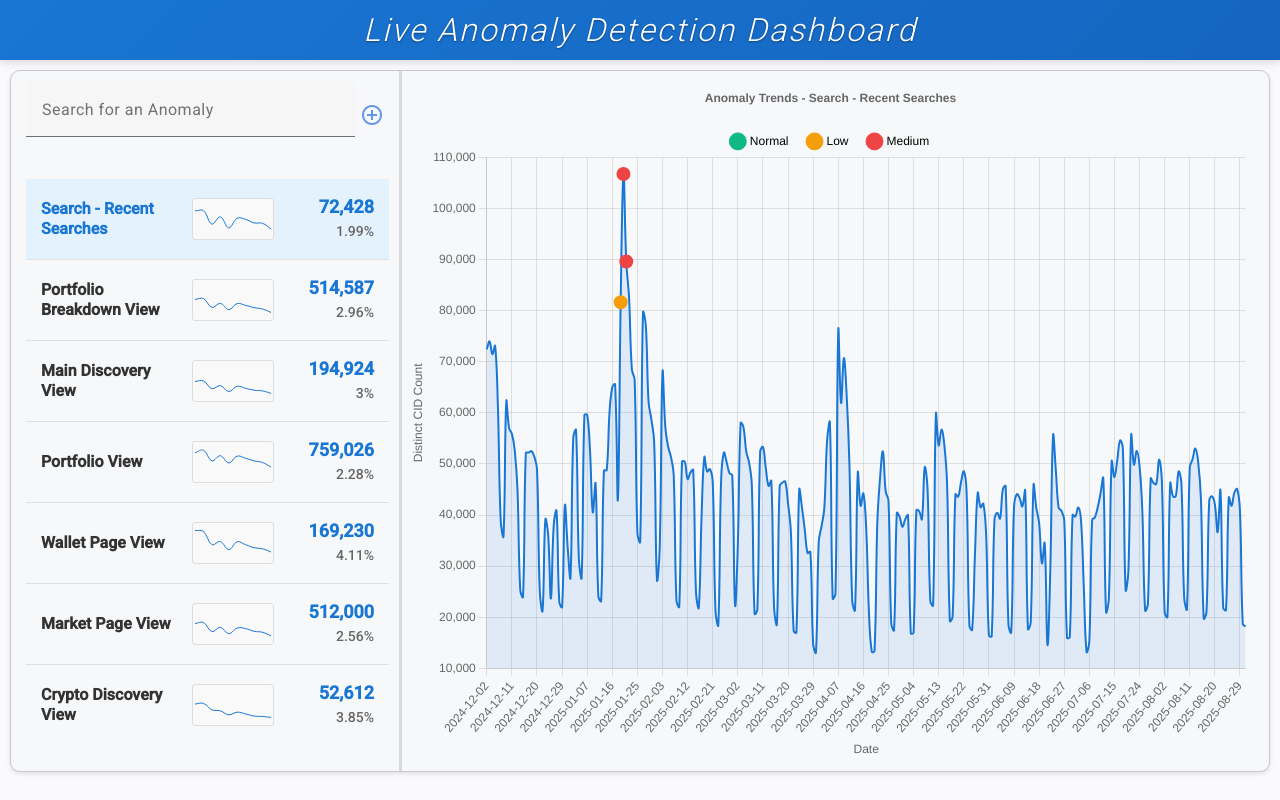
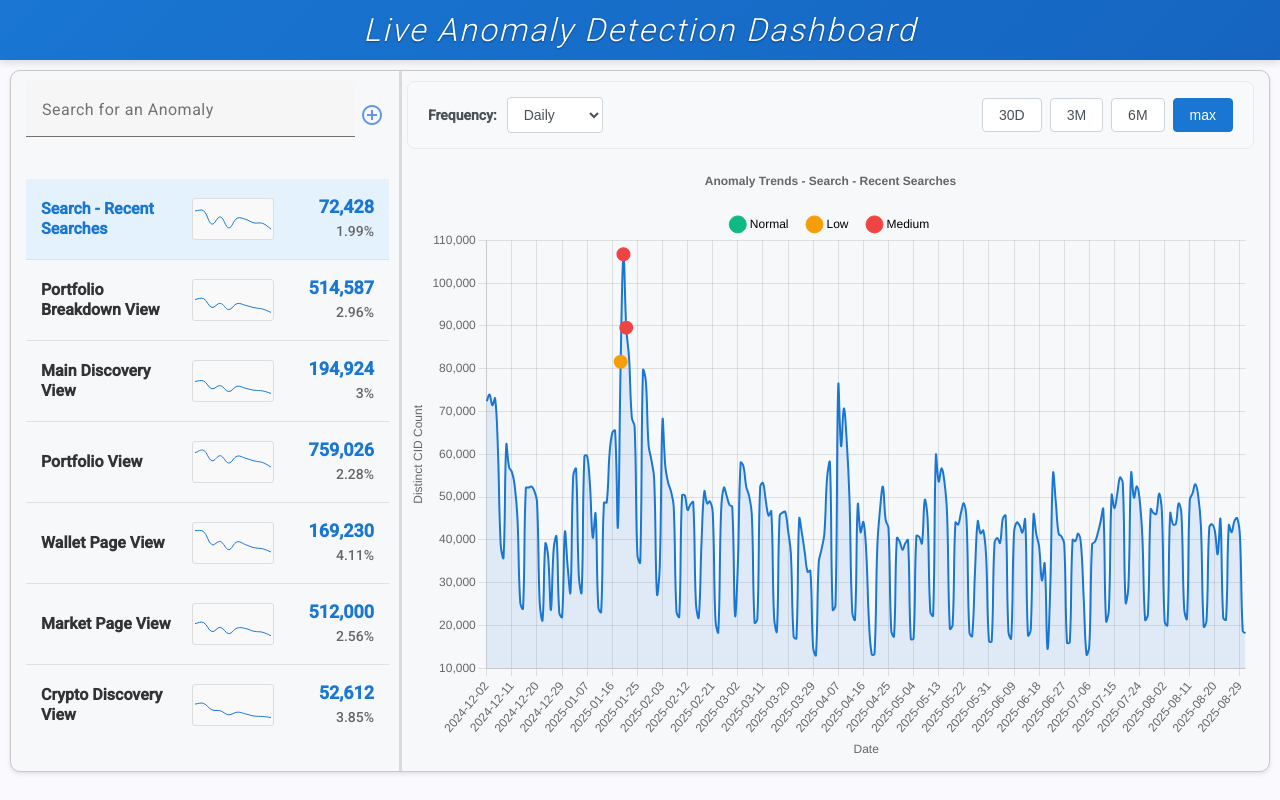
Before and after one commit to giorgibe-tr/anomaly, an Angular app in the folder anomaly-app/: page /main in a window 1280 px wide. Built offline with nearby package versions, Linux system fonts and the light colour scheme.

Commit message:
filters for chart added

```diff
--- a/anomaly-app/src/app/pages/main/main.html
+++ b/anomaly-app/src/app/pages/main/main.html
@@ -43,6 +43,22 @@
          </div>
     </span>
     <span class="chart-content">
+        <div class="chart-filters">
+            <div class="frequency-filter">
+                <label for="frequency-select">Frequency:</label>
+                <select id="frequency-select" [(ngModel)]="selectedFrequency" (change)="onFrequencyChange()">
+                    <option value="daily">Daily</option>
+                    <option value="weekly">Weekly</option>
+                    <option value="monthly">Monthly</option>
+                </select>
+            </div>
+            <div class="time-period-buttons">
+                <button class="period-btn" [class.active]="selectedPeriod === '30D'" (click)="selectPeriod('30D')">30D</button>
+                <button class="period-btn" [class.active]="selectedPeriod === '3M'" (click)="selectPeriod('3M')">3M</button>
+                <button class="period-btn" [class.active]="selectedPeriod === '6M'" (click)="selectPeriod('6M')">6M</button>
+                <button class="period-btn" [class.active]="selectedPeriod === 'max'" (click)="selectPeriod('max')">max</button>
+            </div>
+        </div>
         <div class="chart-container">
             <canvas #chartCanvas></canvas>
         </div>
--- a/anomaly-app/src/app/pages/main/main.less
+++ b/anomaly-app/src/app/pages/main/main.less
@@ -53,10 +53,79 @@
         height: 100%;
         background: @main-background-color;
         padding: 10px 5px;
+        display: flex;
+        flex-direction: column;
+
+        .chart-filters {
+            display: flex;
+            justify-content: space-between;
+            align-items: center;
+            padding: 15px 20px;
+            background: #f8f9fa;
+            border: 1px solid #e9ecef;
+            border-radius: 8px;
+            margin-bottom: 15px;
+
+            .frequency-filter {
+                display: flex;
+                align-items: center;
+                gap: 10px;
+
+                label {
+                    font-weight: 600;
+                    color: #495057;
+                    font-size: 14px;
+                }
+
+                select {
+                    padding: 8px 12px;
+                    border: 1px solid #ced4da;
+                    border-radius: 4px;
+                    background: white;
+                    font-size: 14px;
+                    color: #495057;
+                    cursor: pointer;
+
+                    &:focus {
+                        outline: none;
+                        border-color: #1976d2;
+                        box-shadow: 0 0 0 2px rgba(25, 118, 210, 0.2);
+                    }
+                }
+            }
+
+            .time-period-buttons {
+                display: flex;
+                gap: 8px;
+
+                .period-btn {
+                    padding: 8px 16px;
+                    border: 1px solid #ced4da;
+                    border-radius: 4px;
+                    background: white;
+                    color: #495057;
+                    font-size: 14px;
+                    font-weight: 500;
+                    cursor: pointer;
+                    transition: all 0.2s ease;
+
+                    &:hover {
+                        background: #e9ecef;
+                        border-color: #adb5bd;
+                    }
+
+                    &.active {
+                        background: #1976d2;
+                        color: white;
+                        border-color: #1976d2;
+                    }
+                }
+            }
+        }
 
         .chart-container {
             width: 100%;
-            height: 100%;
+            flex: 1;
             min-height: 400px;
             position: relative;
 
--- a/anomaly-app/src/app/pages/main/main.ts
+++ b/anomaly-app/src/app/pages/main/main.ts
@@ -45,6 +45,8 @@ export class Main implements OnInit, AfterViewInit {
   newsData: NewsResponse | null = null;
   isLoadingNews = false;
   miniCharts: Chart[] = [];
+  selectedFrequency = 'daily';
+  selectedPeriod = 'max';
 
   constructor(private http: HttpClient) {}
 
@@ -87,8 +89,6 @@ export class Main implements OnInit, AfterViewInit {
     });
 
     const uniqueFeatures = Array.from(featureMap.values());
-    console.log('Unique features found:', uniqueFeatures.length);
-    console.log('Feature names:', uniqueFeatures.map(f => f.name));
 
     return uniqueFeatures;
   }
@@ -111,10 +111,16 @@ export class Main implements OnInit, AfterViewInit {
   }
 
   loadChartData(featureName: string) {
-    // Always show all data for the feature
-    this.selectedFeatureData = data.filter(item => item.Feature === featureName);
+    // Get all data for the feature
+    let featureData = data.filter(item => item.Feature === featureName);
 
-    console.log('All data for feature:', featureName, this.selectedFeatureData.length, 'records');
+    // Apply time period filter
+    featureData = this.applyTimePeriodFilter(featureData);
+
+    // Apply frequency filter
+    featureData = this.applyFrequencyFilter(featureData);
+
+    this.selectedFeatureData = featureData;
 
     // Sort by date
     this.selectedFeatureData.sort((a, b) => new Date(a.date_of_use).getTime() - new Date(b.date_of_use).getTime());
@@ -141,7 +147,6 @@ export class Main implements OnInit, AfterViewInit {
     const severities = this.selectedFeatureData.map(item => item.anomaly_severity);
 
     if (this.selectedFeatureData.length === 0) {
-      console.log('No data to display in chart');
       // Show a message or create a placeholder chart
       this.createEmptyChart(ctx);
       return;
@@ -301,15 +306,6 @@ export class Main implements OnInit, AfterViewInit {
   }
 
   onPointClick(clickedData: any, dataIndex: number) {
-    console.log('Point clicked:', {
-      index: dataIndex,
-      date: clickedData.date_of_use,
-      distinctCIDCount: clickedData.distinct_CID_count,
-      severity: clickedData.anomaly_severity,
-      isAnomaly: clickedData.is_anomaly,
-      zScore: clickedData.z_score
-    });
-
     // Calculate analyzed period data for the current feature
     this.calculateAnalyzedPeriod(clickedData.Feature);
 
@@ -389,12 +385,8 @@ export class Main implements OnInit, AfterViewInit {
 
     this.http.get<NewsResponse>(apiUrl).subscribe({
       next: (response: NewsResponse) => {
-        console.log('Raw API response:', response);
-        console.log('Response type:', typeof response);
-        console.log('Response keys:', Object.keys(response));
         this.newsData = response;
         this.isLoadingNews = false;
-        console.log('News data set:', this.newsData);
       },
       error: (error) => {
         console.error('Error fetching news data:', error);
@@ -473,17 +465,154 @@ export class Main implements OnInit, AfterViewInit {
     this.selectedFeatureData = [];
   }
 
+  onFrequencyChange() {
+    // Reload chart data with new frequency
+    if (this.selectedItemId) {
+      const selectedItem = this.data.find(item => item.id === this.selectedItemId);
+      if (selectedItem) {
+        this.loadChartData(selectedItem.name);
+      }
+    }
+  }
+
+  selectPeriod(period: string) {
+    this.selectedPeriod = period;
+    // Reload chart data with new period
+    if (this.selectedItemId) {
+      const selectedItem = this.data.find(item => item.id === this.selectedItemId);
+      if (selectedItem) {
+        this.loadChartData(selectedItem.name);
+      }
+    }
+  }
+
+  applyTimePeriodFilter(data: any[]): any[] {
+    if (!data || data.length === 0) return data;
+
+    // Sort by date first
+    const sortedData = data.sort((a, b) => new Date(b.date_of_use).getTime() - new Date(a.date_of_use).getTime());
+    const latestDate = new Date(sortedData[0].date_of_use);
+    const earliestDate = new Date(sortedData[sortedData.length - 1].date_of_use);
+
+    let cutoffDate: Date;
+
+    switch (this.selectedPeriod) {
+      case '30D':
+        cutoffDate = new Date(latestDate.getTime() - (30 * 24 * 60 * 60 * 1000));
+        break;
+      case '3M':
+        cutoffDate = new Date(latestDate.getTime() - (90 * 24 * 60 * 60 * 1000));
+        break;
+      case '6M':
+        cutoffDate = new Date(latestDate.getTime() - (180 * 24 * 60 * 60 * 1000));
+        break;
+      case 'max':
+        return data; // Return all data for max period
+      default:
+        return data;
+    }
+
+    // If the cutoff date is before our earliest data, just return all data
+    if (cutoffDate < earliestDate) {
+      return data;
+    }
+
+    const filteredData = data.filter(item => new Date(item.date_of_use) >= cutoffDate);
+    return filteredData;
+  }
+
+  applyFrequencyFilter(data: any[]): any[] {
+    if (!data || data.length === 0) return data;
+
+    // Sort by date first
+    const sortedData = data.sort((a, b) => new Date(a.date_of_use).getTime() - new Date(b.date_of_use).getTime());
+
+    switch (this.selectedFrequency) {
+      case 'daily':
+        return sortedData; // Return all daily data
+
+      case 'weekly':
+        return this.aggregateToWeekly(sortedData);
+
+      case 'monthly':
+        return this.aggregateToMonthly(sortedData);
+
+      default:
+        return sortedData;
+    }
+  }
+
+  aggregateToWeekly(data: any[]): any[] {
+    const weeklyData: any[] = [];
+    const weekGroups = new Map<string, any[]>();
+
+    data.forEach(item => {
+      const date = new Date(item.date_of_use);
+      const weekStart = new Date(date);
+      weekStart.setDate(date.getDate() - date.getDay()); // Start of week (Sunday)
+      const weekKey = weekStart.toISOString().split('T')[0];
+
+      if (!weekGroups.has(weekKey)) {
+        weekGroups.set(weekKey, []);
+      }
+      weekGroups.get(weekKey)!.push(item);
+    });
+
+    weekGroups.forEach((weekData, weekKey) => {
+      if (weekData.length > 0) {
+        const avgDistinctCID = weekData.reduce((sum, item) => sum + item.distinct_CID_count, 0) / weekData.length;
+        const hasAnomaly = weekData.some(item => item.is_anomaly === "True");
+
+        weeklyData.push({
+          ...weekData[0], // Use first item as base
+          date_of_use: weekKey,
+          distinct_CID_count: Math.round(avgDistinctCID),
+          is_anomaly: hasAnomaly ? "True" : "False"
+        });
+      }
+    });
+
+    return weeklyData.sort((a, b) => new Date(a.date_of_use).getTime() - new Date(b.date_of_use).getTime());
+  }
+
+  aggregateToMonthly(data: any[]): any[] {
+    const monthlyData: any[] = [];
+    const monthGroups = new Map<string, any[]>();
+
+    data.forEach(item => {
+      const date = new Date(item.date_of_use);
+      const monthKey = `${date.getFullYear()}-${String(date.getMonth() + 1).padStart(2, '0')}`;
+
+      if (!monthGroups.has(monthKey)) {
+        monthGroups.set(monthKey, []);
+      }
+      monthGroups.get(monthKey)!.push(item);
+    });
+
+    monthGroups.forEach((monthData, monthKey) => {
+      if (monthData.length > 0) {
+        const avgDistinctCID = monthData.reduce((sum, item) => sum + item.distinct_CID_count, 0) / monthData.length;
+        const hasAnomaly = monthData.some(item => item.is_anomaly === "True");
+
+        monthlyData.push({
+          ...monthData[0], // Use first item as base
+          date_of_use: `${monthKey}-01`, // First day of month
+          distinct_CID_count: Math.round(avgDistinctCID),
+          is_anomaly: hasAnomaly ? "True" : "False"
+        });
+      }
+    });
+
+    return monthlyData.sort((a, b) => new Date(a.date_of_use).getTime() - new Date(b.date_of_use).getTime());
+  }
+
 
   createMiniCharts() {
-    console.log('Creating mini charts for', this.filteredData.length, 'items');
-
     // Wait for DOM to be ready
     setTimeout(() => {
       this.filteredData.forEach((item, index) => {
         const canvasId = `miniChart${item.id}`;
         const canvas = document.getElementById(canvasId) as HTMLCanvasElement;
-
-        console.log(`Looking for canvas ${canvasId}:`, canvas ? 'Found' : 'Not found');
 
         if (canvas) {
           const ctx = canvas.getContext('2d');
@@ -497,8 +626,6 @@ export class Main implements OnInit, AfterViewInit {
               const everyThirdData = sortedData.filter((_, index) => index % 3 === 0);
               const finalData = everyThirdData.slice(0, 10); // Limit to 10 points max
               const values = finalData.map(d => d.distinct_CID_count);
-
-              console.log(`Creating chart ${index + 1}/${this.filteredData.length} for ${item.name}: ${values.length} points`);
 
               try {
                 // Create simple mini chart
@@ -537,12 +664,9 @@ export class Main implements OnInit, AfterViewInit {
                     }
                   }
                 });
-                console.log(`✅ Chart created for ${item.name}`);
               } catch (error) {
                 console.error(`❌ Error creating chart for ${item.name}:`, error);
               }
-            } else {
-              console.log(`No data found for ${item.name}`);
             }
           } else {
             console.error(`Could not get context for canvas ${canvasId}`);
```
